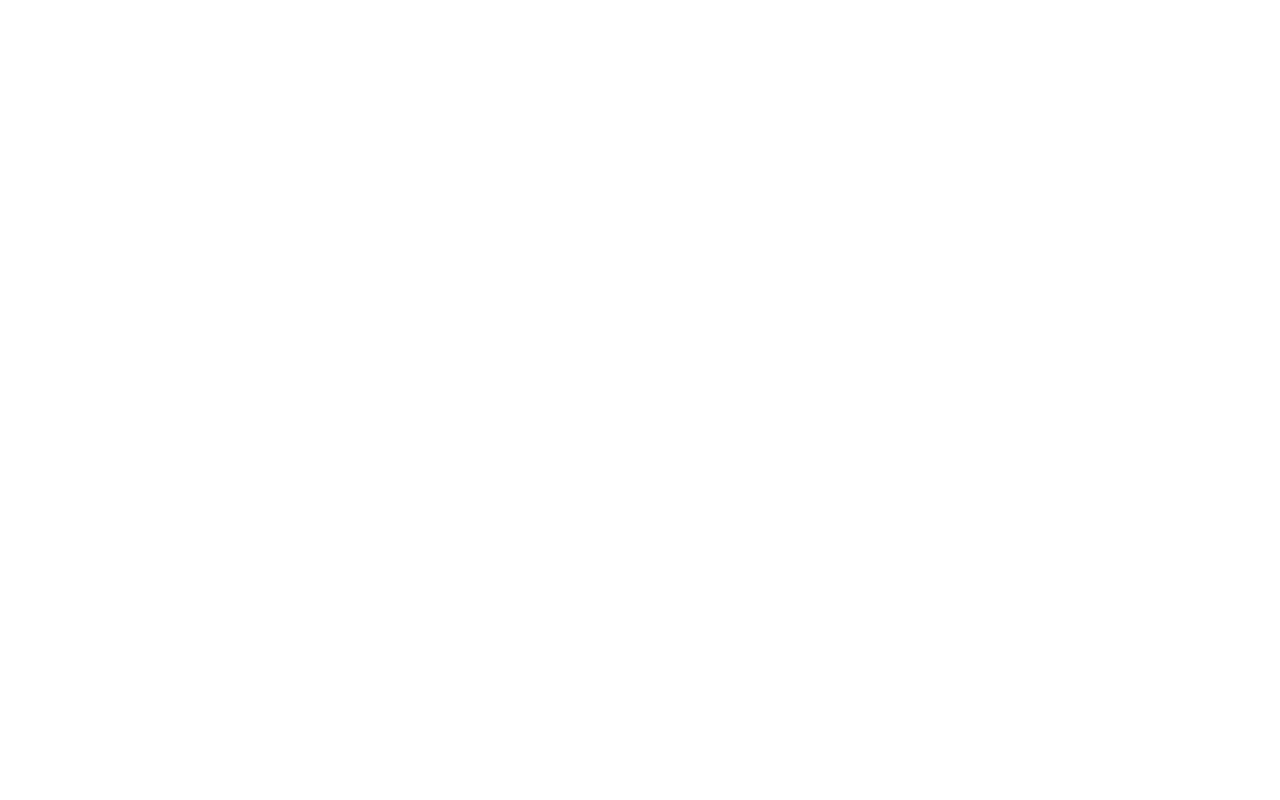
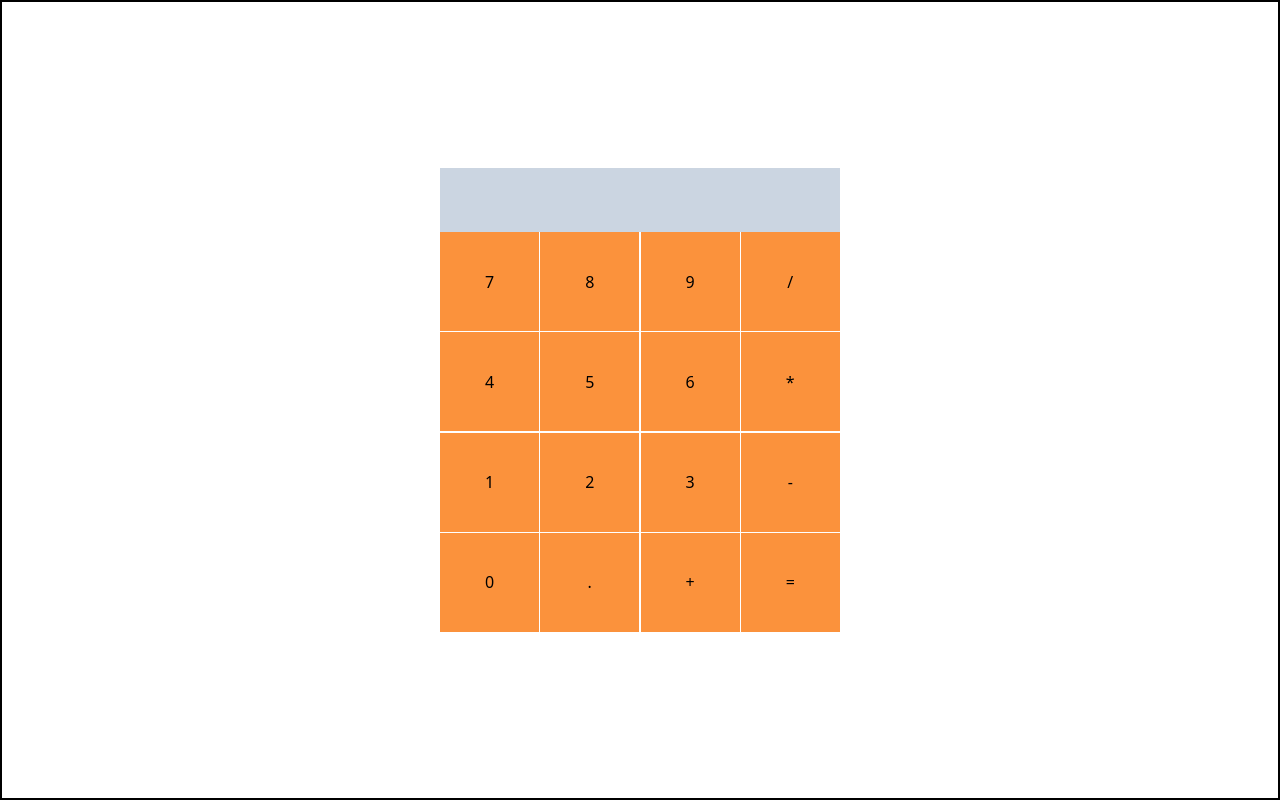
Before and after one commit to devhausleipzig/camp8-simple-calculator, a website built with Vite: page index.html in a window 1280 px wide. Built offline with nearby package versions, Linux system fonts and the light colour scheme.

Commit message:
Calculator working

```diff
--- a/index.html
+++ b/index.html
@@ -8,8 +8,18 @@
 		<link rel="stylesheet" href="./src/style.css" />
 	</head>
 	<body>
-		<div id="wrapper" class="bg-slate-600">
-			<div id="calculator"></div>
+		<div
+			id="wrapper"
+			class="w-screen h-screen flex flex-col justify-center items-center border-2 border-black"
+		>
+			<div
+				id="screen"
+				class="w-[400px] h-16 bg-slate-300 flex justify-end items-center text-3xl"
+			></div>
+			<div
+				id="buttons"
+				class="w-[400px] h-[400px] grid grid-cols-4 grid-rows-4 gap-[1px]"
+			></div>
 		</div>
 		<script type="module" src="/src/main.ts"></script>
 	</body>
--- a/src/main.ts
+++ b/src/main.ts
@@ -1,3 +1,5 @@
+export {};
+
 class Calculator {
 	display: string = "0";
 	prevValue: string = "";
@@ -86,3 +88,45 @@ class Calculator {
 }
 
 const calc = new Calculator();
+
+const buttonContent = [
+	"7",
+	"8",
+	"9",
+	"/",
+	"4",
+	"5",
+	"6",
+	"*",
+	"1",
+	"2",
+	"3",
+	"-",
+	"0",
+	".",
+	"+",
+	"="
+];
+
+const screenElem = document.getElementById("screen") as HTMLElement;
+const buttonsElem = document.getElementById("buttons") as HTMLElement;
+
+for (const buttonText of buttonContent) {
+	const button = document.createElement("button");
+	button.classList.add(
+		"flex",
+		"justify-center",
+		"items-center",
+		"bg-orange-400"
+	);
+	button.style.width = "99px";
+	button.style.height = "99px";
+	button.innerText = buttonText;
+
+	button.addEventListener("click", () => {
+		calc.pressButton(buttonText);
+		screenElem.innerText = calc.display;
+	});
+
+	buttonsElem.appendChild(button);
+}
```
